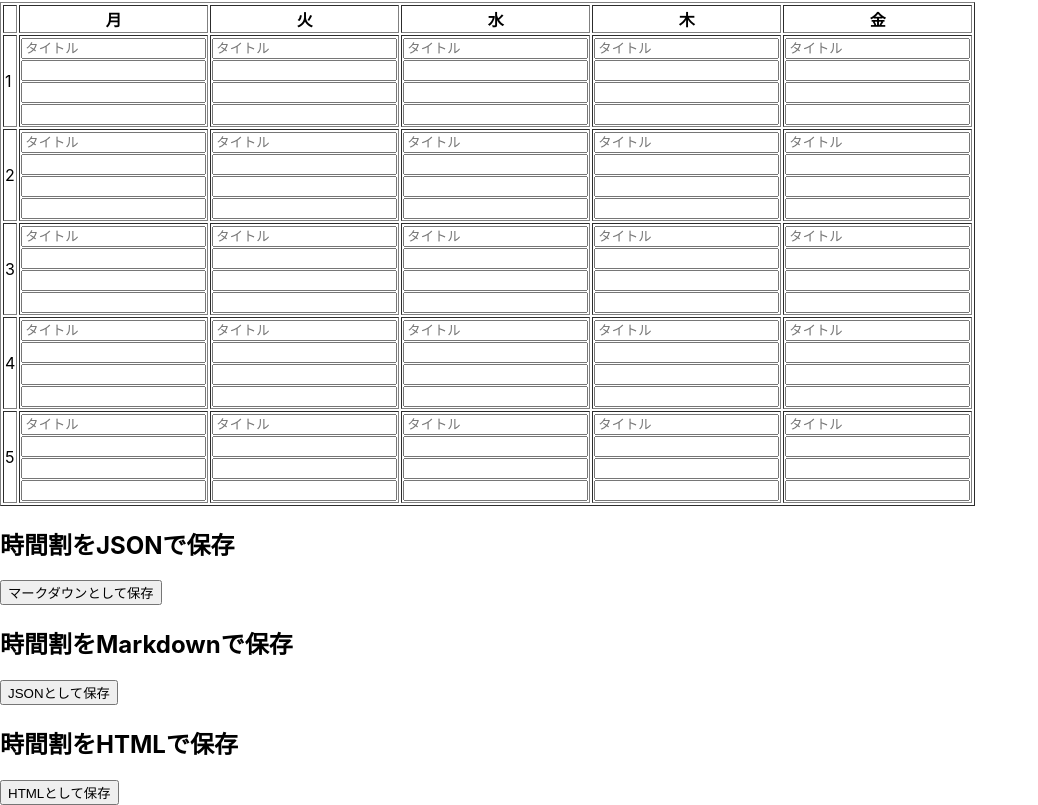
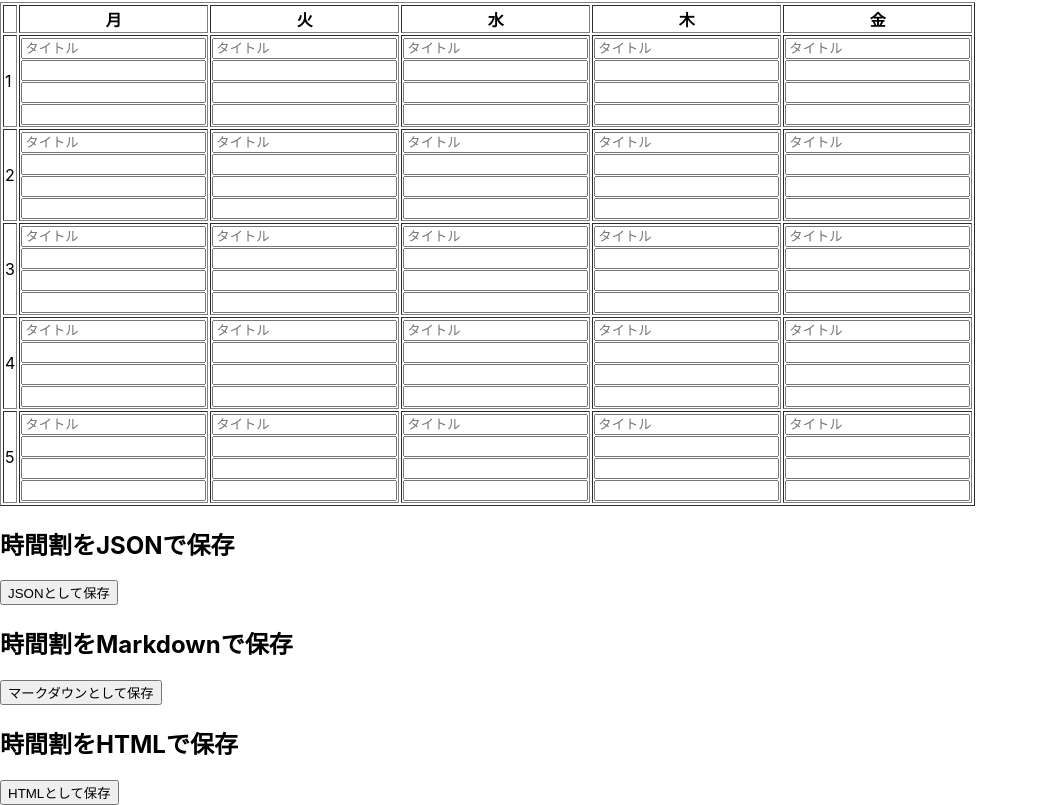
Before and after one commit to coldTOUFU/timesheet_generator, a React (Create React App) app: page / in a window 1280 px wide. Shown: the part 1061-1866 px from the top of the page, without its empty margins (0-1038 px from the left). Built offline with nearby package versions, Linux system fonts and the light colour scheme.

Commit message:
fix: UIのテキスト誤り修正。

```diff
--- a/src/App.tsx
+++ b/src/App.tsx
@@ -312,7 +312,7 @@ const DownloadAsJSON: React.FC<DownloadAsJSONProps> = (props) => {
   return (
     <input type="button"
         onClick={() => DownloadString("timetable.json", props.jsonStr)}
-        value="マークダウンとして保存"/>
+        value="JSONとして保存"/>
   );
 }
 
@@ -324,7 +324,7 @@ const DownloadAsMarkdown: React.FC<DownloadAsMarkdownProps> = (props) => {
   return (
     <input type="button"
         onClick={() => DownloadString("timetable.md", props.markdownStr)}
-        value="JSONとして保存"/>
+        value="マークダウンとして保存"/>
   );
 }
 
```
